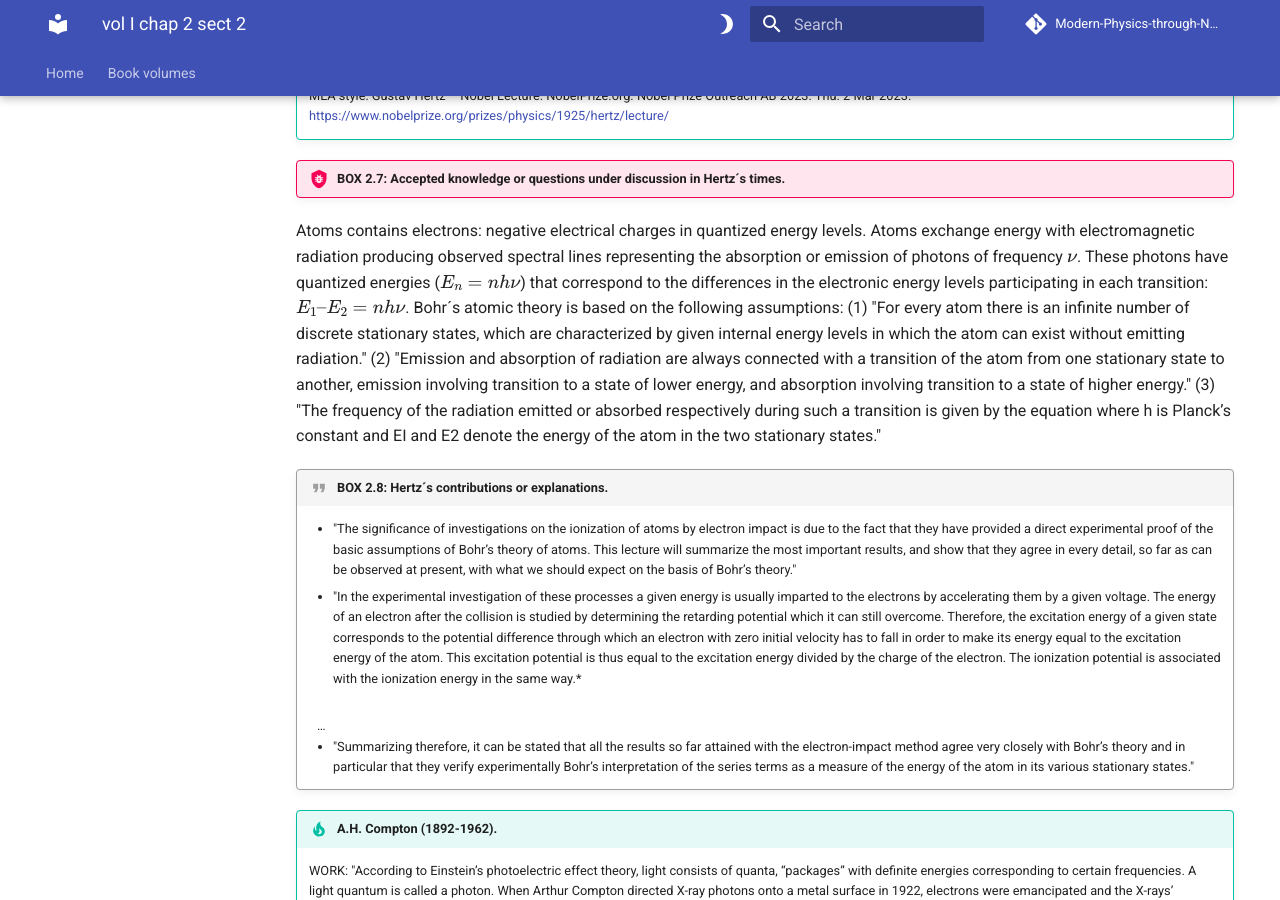
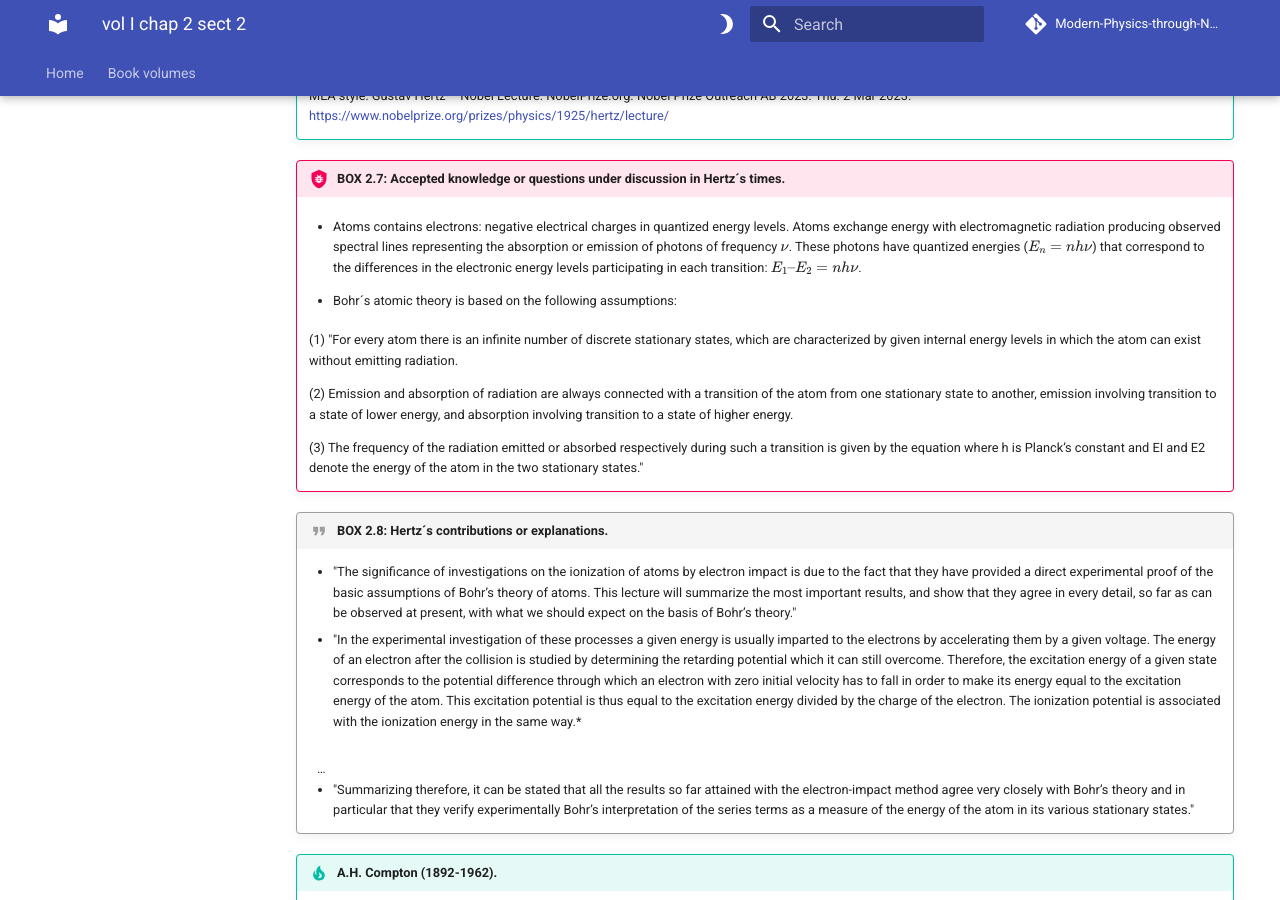
Before and after one commit to modphysnobel/modphysnobel.github.io, an MkDocs documentation site: the page built from docs/vol-I/vol-I-chap-2-sect-2.md, in a window 1280 px wide and 900 px high, scrolled down 3541 px. Built offline with MkDocs 1.6.1 and Material for MkDocs 9.7.7, drawn with Linux system fonts in a browser that asks for light colours; some web fonts are replaced; comment, search, counter and statistics services are not loaded.

```diff
--- a/docs/vol-I/vol-I-chap-2-sect-2.md
+++ b/docs/vol-I/vol-I-chap-2-sect-2.md
@@ -100,11 +100,15 @@ In what follows, we consider two kinds of publications that are available in the
 
 
 !!! bug "BOX 2.7: Accepted knowledge or questions under discussion in Hertz´s times."
-   Atoms contains electrons: negative electrical charges in quantized energy levels.  Atoms exchange energy with electromagnetic radiation producing observed spectral lines representing the absorption or emission of photons of frequency $ν$. These photons have quantized energies ($E_n = nhν$) that correspond to the differences in the electronic energy levels participating in each transition: $E_1 – E_2 = nhν$.  </li>
-   Bohr´s atomic theory is based on the following assumptions:
-(1)	"For every atom there is an infinite number of discrete stationary states, which are characterized by given internal energy levels in which the atom can exist without emitting radiation."
-(2) "Emission and absorption of radiation are always connected with a transition of the atom from one stationary state to another, emission involving transition to a state of lower energy, and absorption involving transition to a state of higher energy."
-(3) "The frequency of the radiation emitted or absorbed respectively during such a transition is given by the equation where h is Planck’s constant and EI and E2 denote the energy of the atom in the two stationary states."
+	- Atoms contains electrons: negative electrical charges in quantized energy levels.  Atoms exchange energy with electromagnetic radiation producing observed spectral lines representing the absorption or emission of photons of frequency $ν$. These photons have quantized energies ($E_n = nhν$) that correspond to the differences in the electronic energy levels participating in each transition: $E_1 – E_2 = nhν$.  </li>
+
+	- Bohr´s atomic theory is based on the following assumptions:
+
+	(1)	"For every atom there is an infinite number of discrete stationary states, which are characterized by given internal energy levels in which the atom can exist without emitting radiation.
+
+	(2) Emission and absorption of radiation are always connected with a transition of the atom from one stationary state to another, emission involving transition to a state of lower energy, and absorption involving transition to a state of higher energy.
+
+	(3) The frequency of the radiation emitted or absorbed respectively during such a transition is given by the equation where h is Planck’s constant and EI and E2 denote the energy of the atom in the two stationary states."
 
 
 !!! quote "BOX 2.8: Hertz´s contributions or explanations."
```
